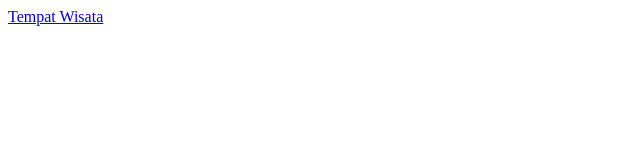
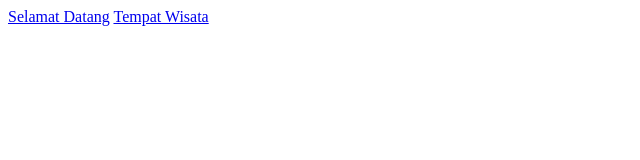
Before and after one commit to ard2710/ard.github.io, a plain HTML site: page wellcome.html in a window 1280 px wide. Shown: the whole page, without its empty margins (0-640 px from the left). Drawn offline with Linux system fonts and the light colour scheme.

Commit message:
Update wellcome.html

```diff
--- a/wellcome.html
+++ b/wellcome.html
@@ -4,6 +4,7 @@
 </head>
 <body>
 <p>
+<a href="Home.html">Selamat Datang</a>
 <a href="tempatwisata.html">Tempat Wisata</a>
 </p>
 </body>
```
